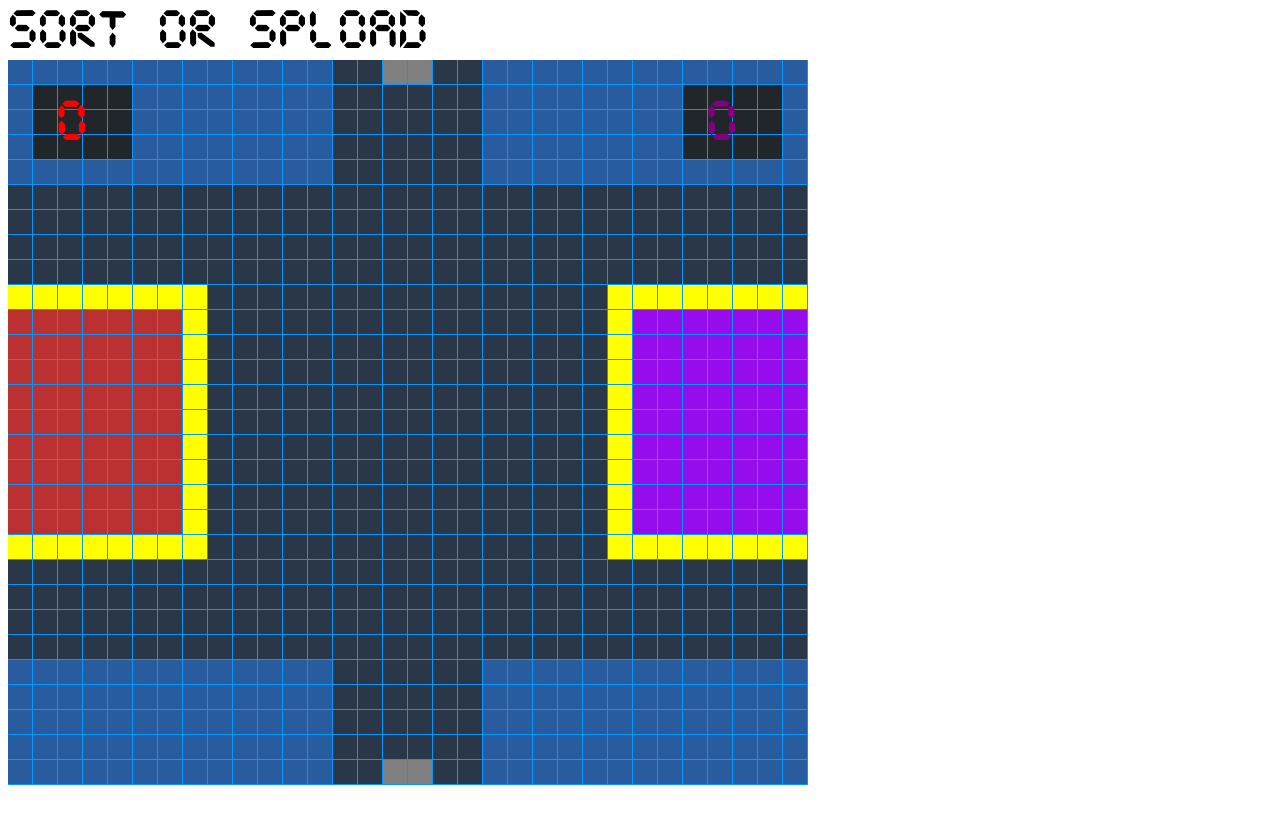
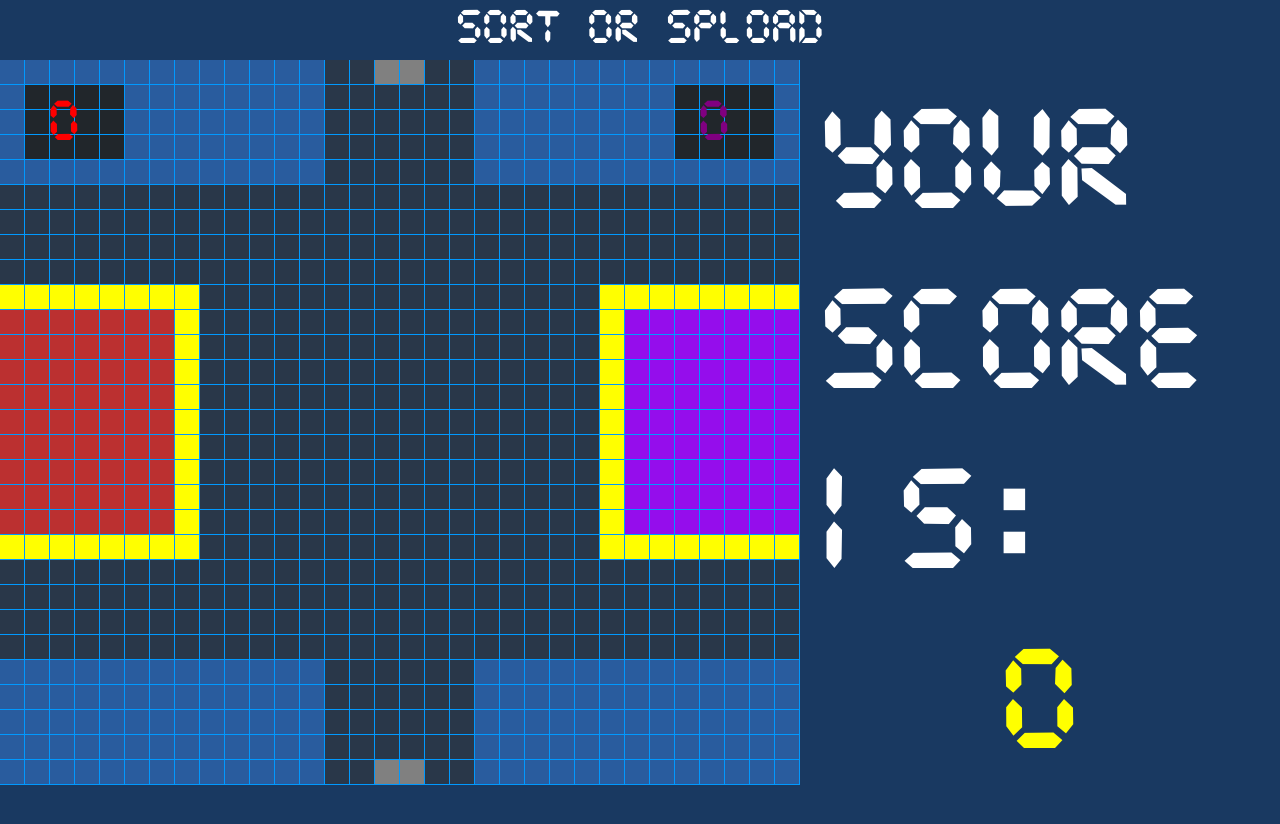
Before and after one commit to MuteBard/SortOrSplode, a plain HTML site: page SortOrSplode.html in a window 1280 px wide. Both pictures are taken after a click on the button "Begin". Drawn offline with nearby package versions, Linux system fonts and the light colour scheme.

Commit message:
some design changes

```diff
--- a/SortOrSplode.css
+++ b/SortOrSplode.css
@@ -9,9 +9,55 @@
     font-weight: bold;
     src: url('./CursedTimerUlil-Aznm.ttf') format('opentype')
 }
+*   {
+    background-color: #193961;
+    color : white;
+}
 
+.presentation{
+    display:flex;
+    align-content: center;
+    justify-content: center;
+    flex-direction: column;
+}
+
+.title{
+    justify-content: center;
+    color : white;
+    display: flex
+}
 .factoryStyle{
     font-family : "Factory";
     font-size : 3em;
     color : "black"
 }
+
+.screen{
+    display: flex;
+}
+
+
+.score{
+    color : "#FFFF00";
+    display:flex;
+    flex-direction: column;
+
+
+}
+.scoreText{
+    margin: 20px;
+}
+
+.scoreData{
+    text-align: center;
+}
+
+.buttonContainer{
+    font-size: 1em;
+    justify-content: center;
+    display: flex
+}
+
+.button{
+    font-size: 1em
+}
--- a/SortOrSplode.html
+++ b/SortOrSplode.html
@@ -3,19 +3,38 @@
 <head>
     <meta charset="utf-8" />
     <meta http-equiv="X-UA-Compatible" content="IE=edge">
+    <link rel="stylesheet" href="https://maxcdn.bootstrapcdn.com/bootstrap/3.4.0/css/bootstrap.min.css">
+    <script src="https://ajax.googleapis.com/ajax/libs/jquery/3.4.1/jquery.min.js"></script>
+    <script src="https://maxcdn.bootstrapcdn.com/bootstrap/3.4.0/js/bootstrap.min.js"></script>
     <title>'Spload</title>
     <link rel="stylesheet" type="text/css" href="SortOrSplode.css">
 </head>
 <body>
-    <div>
-        <strong class="factoryStyle">SORT OR SPLOAD<strong>
+
+    <div class="presentation">
+
+        <div class="title">
+            <strong class="factoryStyle">SORT OR SPLOAD<strong>
+        </div>
+        <div class="screen factoryStyle">
+            <div class="game">
+                <canvas id="SOS" width="0" height="0"></canvas>
+            </div>
+            <div class="scoreText" >
+                <div id="scorepreText">
+
+                </div>
+                <div class="scoreData" id="score">
+
+                </div>
+            </div>
+        </div>
+        <div class="buttonContainer">
+            <button class="btn btn-primary button" id="begin" onclick="playFFXIVImagination()" type="button">Begin</button>
+        </div>
+
+
     </div>
-    <div>
-        <canvas id="SOS" width="0" height="0"></canvas>
-    </div>
-    <div>
-        <button id="begin" onclick="playFFXIVImagination()" type="button">Begin</button>
-    <div>
     <audio id="imagination">
         <source src="imagination.mp3" type="audio/mpeg">
     </audio>
--- a/SortOrSplode.js
+++ b/SortOrSplode.js
@@ -262,7 +262,7 @@ class Circle extends Entity{
         if(this.incapacitateOnce == false){
             //randomize the placement of the circle within the zone once incapacitated
             let westSideOfSector = this.currentSector.zoneWestSide() + 25
-            let widthOfSector = this.currentSector.TrueWidth - 100
+            let widthOfSector = this.currentSector.TrueWidth - 50
             let northSideOfSector = this.currentSector.zoneNorthSide() + 25
             let heightOfSector = this.currentSector.TrueHeight - 50
             this.x = Math.floor(Math.random() * widthOfSector) + westSideOfSector;
@@ -890,8 +890,6 @@ var promptGameOver = (sectors, circleRepository) => {
         canvasContext.fillStyle = "#FF0000";
         canvasContext.fillText(`Game Over`, canvas.width/3.7, canvas.height/3)
     }
-
-
 }
 
 var implementCircleInteraction = () => {
@@ -928,6 +926,9 @@ var displayCountsAndScores = () => {
         canvasContext.fillStyle = sector.flatColor;
         canvasContext.fillText(sector.Count, positions[idx].x, positions[idx].y)
     })
+    scoreObj = document.getElementById('score')
+    scoreObj.innerHTML = sectors.reduce((sum, sector) => sector.Count + sum, 0)
+    score.style.color = "#FFFF00";
 }
 
 var initializeSpawns = (amountToBeReleased, releaseType, secondsToExplode) => {
@@ -1022,6 +1023,25 @@ var spawnInitializationManager = () => {
         [3,1,4],
         [3,1,4],
         [32,2,60],
+        [3,1,4],
+        [3,1,4],
+        [3,1,4],
+        [1,1,2],
+        [1,1,2],
+        [1,1,2],
+        [1,1,2],
+        [1,1,2],
+        [1,1,2],
+        [8,0,8],
+        [0,0,0],
+        [16,0,12],
+        [0,0,0],
+        [8,0,6],
+        [0,0,0],
+        [16,0,10],
+        [1,0,1],
+
+
     ]
     setInterval(() => {
         //initalizeSpawns returns an array of Circles. We do not want to create a new circleRepository, we want to rather push these new
@@ -1085,6 +1105,7 @@ var playFFXIVImagination = () => {
     gameStart = true;
     beginButtonObj = document.getElementById('begin')
     beginButtonObj.style.display = "none";
-
+    scorepreTextObj = document.getElementById('scorepreText')
+    scorepreText.innerHTML = "Your Score is:";
     window.onload()
 }
```
